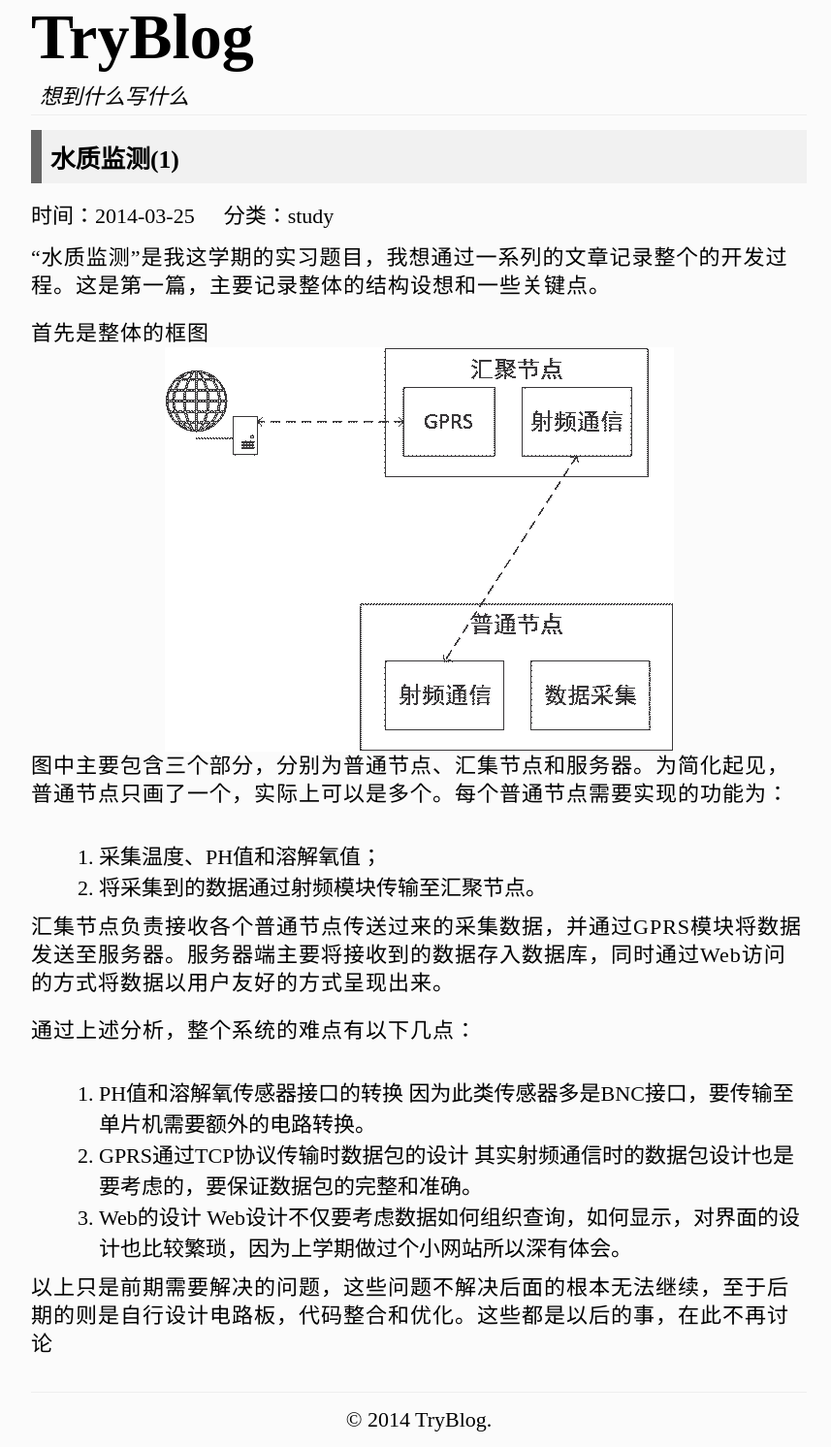
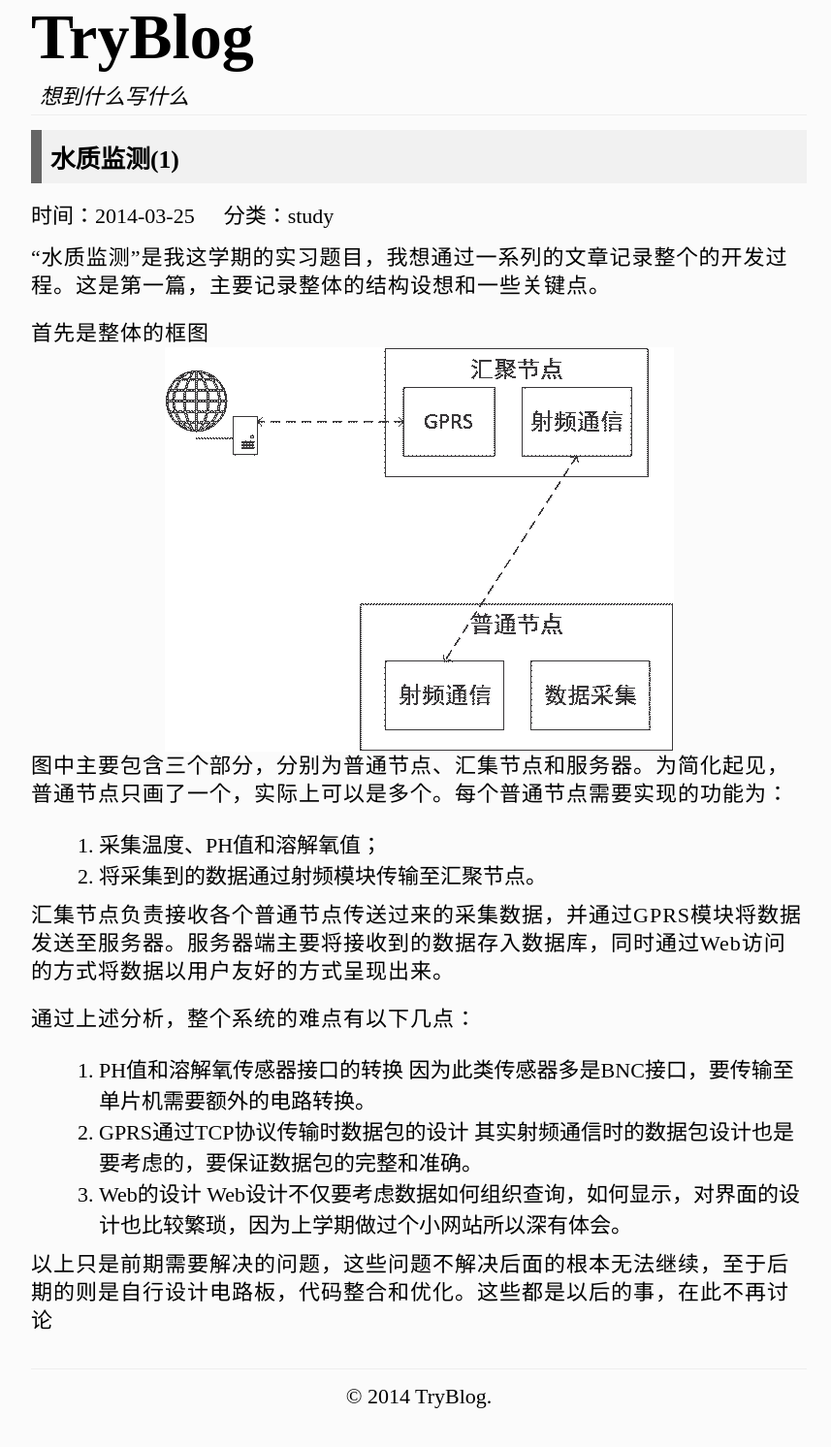
Before and after one commit to gjunyoung/macdfree.github.io, a Jekyll site: the page built from _posts/2014-03-25-水质监测(1).md, in a window 1280 px wide. Shown: the whole page at 97% size, without its empty margins (208-1065 px from the left). Built offline with Jekyll 4.4.1, drawn with Linux system fonts in a browser that asks for light colours; after the commit the page ends 1468 px from its top, so only the background shows below that.

Commit message:
change css

```diff
--- a/css/styles.css
+++ b/css/styles.css
@@ -80,5 +80,5 @@ p.p-hide {
     padding-bottom: 20px;
 }
 #content ol,#content ul {
-    margin: 12px 0 12px 30px;
+    margin: 0 0 12px 30px;
 }
```
